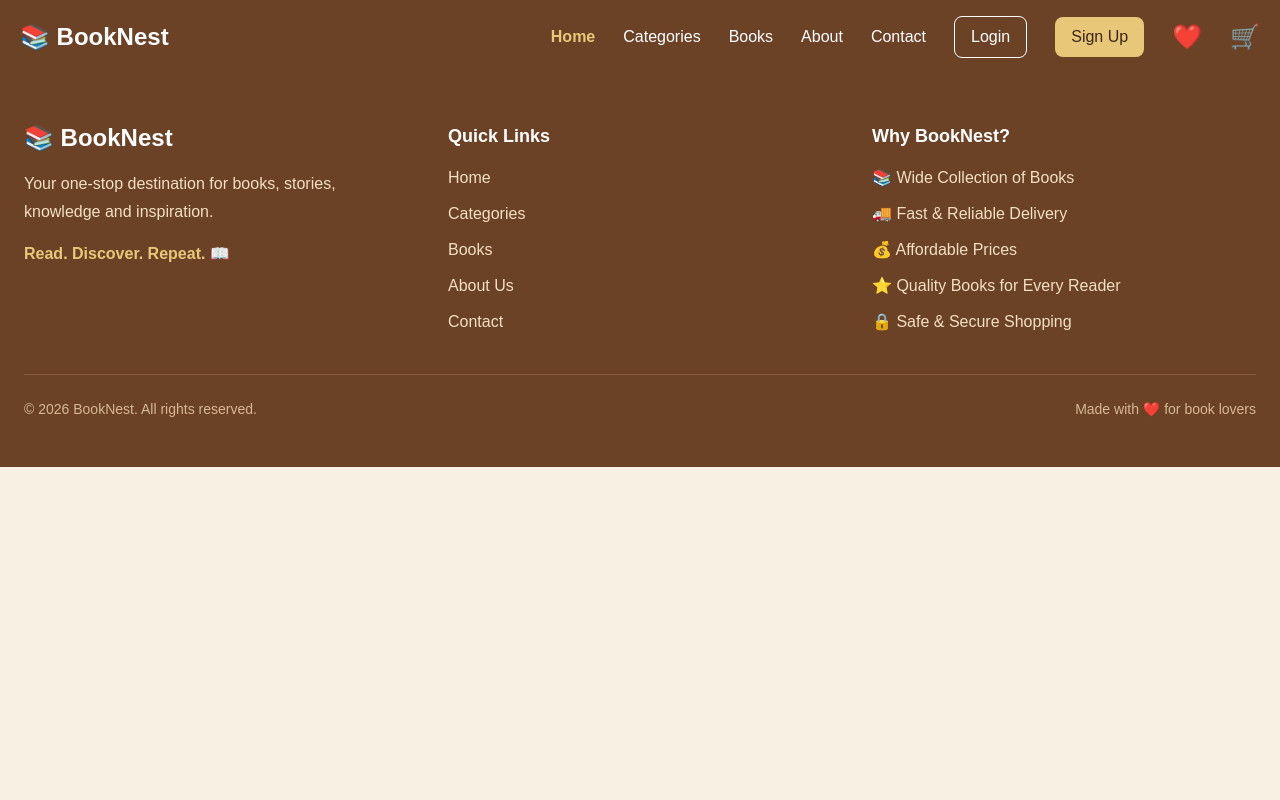
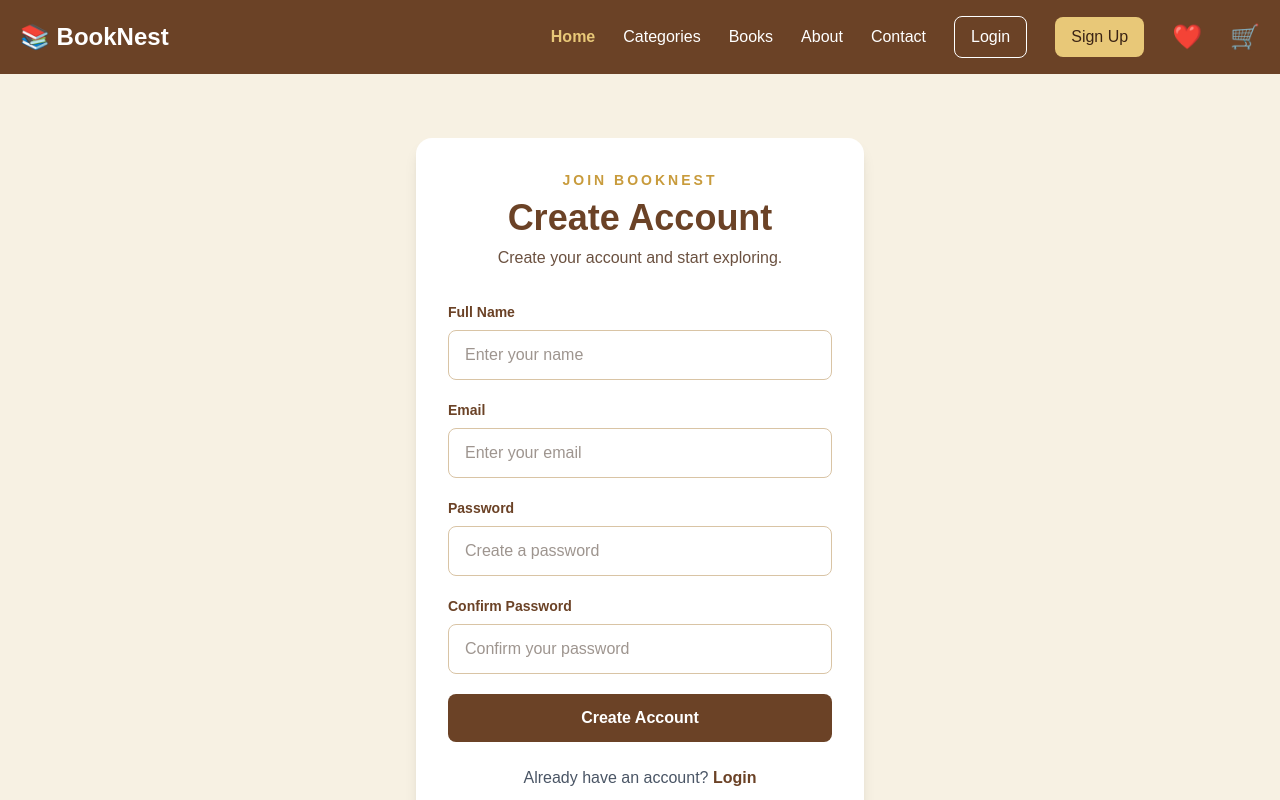
Before and after one commit to Harshita-lalchandani16/BookNest, a React (Vite) app: page /signup in a window 1280 px wide. Shown: the top 800 px of the page. Built offline with nearby package versions, Linux system fonts and the light colour scheme.

Commit message:
Login and Signup pages added

```diff
--- a/src/App.jsx
+++ b/src/App.jsx
@@ -13,6 +13,8 @@ import CategoryPage from "./pages/CategoryPage"
 import BookDetails from "./pages/BookDetails"
 import CartPage from "./pages/CartPage"
 import WishlistPage from "./pages/WishlistPage"
+import Login from "./pages/Login"
+import Signup from "./pages/Signup"
 
 function Home() {
   return (
@@ -45,6 +47,10 @@ function App() {
 
         <Route path="/wishlist" element={<WishlistPage />} />
 
+        <Route path="/login" element={<Login />} />
+
+        <Route path="/signup" element={<Signup />} />
+
       </Routes>
 
       <Footer />
--- a/src/components/Navbar.jsx
+++ b/src/components/Navbar.jsx
@@ -309,7 +309,8 @@ function Navbar() {
 
           {/* LOGIN */}
 
-          <button
+          <Link
+  to="/login"
   className="
     border border-white
     px-4 py-2
@@ -320,12 +321,13 @@ function Navbar() {
   "
 >
   Login
-          </button>
+</Link>
 
 
           {/* SIGN UP */}
 
-          <button
+        <Link
+  to="/signup"
   className="
     bg-[#E8C878]
     text-[#3B2415]
@@ -336,7 +338,7 @@ function Navbar() {
   "
 >
   Sign Up
-          </button>
+</Link>
 
 
           {/* WISHLIST */}
--- /dev/null
+++ b/src/pages/Login.jsx
@@ -0,0 +1,122 @@
+import { Link } from "react-router-dom"
+
+function Login() {
+  return (
+    <main className="min-h-screen bg-[#F7F1E3] px-6 py-16 flex items-center">
+
+      <div className="max-w-md w-full mx-auto">
+
+        <div className="bg-white rounded-2xl shadow-lg p-8">
+
+          {/* HEADING */}
+
+          <div className="text-center mb-8">
+
+            <p className="text-[#C89B3C] uppercase tracking-[3px] text-sm font-semibold">
+              Welcome Back
+            </p>
+
+            <h1 className="text-4xl font-bold text-[#6B4226] mt-2">
+              Login
+            </h1>
+
+            <p className="text-[#6B5140] mt-2">
+              Login to continue to BookNest.
+            </p>
+
+          </div>
+
+
+          {/* FORM */}
+
+          <form className="space-y-5">
+
+            <div>
+              <label className="block text-sm font-semibold text-[#6B4226] mb-2">
+                Email
+              </label>
+
+              <input
+                type="email"
+                placeholder="Enter your email"
+                className="
+                  w-full
+                  border
+                  border-[#D9C4A5]
+                  rounded-lg
+                  px-4
+                  py-3
+                  outline-none
+                  focus:ring-2
+                  focus:ring-[#E8C878]
+                "
+              />
+            </div>
+
+
+            <div>
+              <label className="block text-sm font-semibold text-[#6B4226] mb-2">
+                Password
+              </label>
+
+              <input
+                type="password"
+                placeholder="Enter your password"
+                className="
+                  w-full
+                  border
+                  border-[#D9C4A5]
+                  rounded-lg
+                  px-4
+                  py-3
+                  outline-none
+                  focus:ring-2
+                  focus:ring-[#E8C878]
+                "
+              />
+            </div>
+
+
+            <button
+              type="submit"
+              className="
+                w-full
+                bg-[#6B4226]
+                text-white
+                py-3
+                rounded-lg
+                font-semibold
+                hover:bg-[#4F301D]
+                transition
+              "
+            >
+              Login
+            </button>
+
+          </form>
+
+
+          {/* SIGNUP LINK */}
+
+          <p className="text-center text-gray-600 mt-6">
+
+            Don't have an account?{" "}
+
+            <Link
+              to="/signup"
+              className="font-semibold text-[#6B4226] hover:text-[#C89B3C]"
+            >
+              Sign Up
+            </Link>
+
+          </p>
+
+        </div>
+
+      </div>
+
+    </main>
+  )
+}
+
+export default Login
--- /dev/null
+++ b/src/pages/Signup.jsx
@@ -0,0 +1,176 @@
+import { Link } from "react-router-dom"
+
+function Signup() {
+  return (
+    <main className="min-h-screen bg-[#F7F1E3] px-6 py-16 flex items-center">
+
+      <div className="max-w-md w-full mx-auto">
+
+        <div className="bg-white rounded-2xl shadow-lg p-8">
+
+          {/* HEADING */}
+
+          <div className="text-center mb-8">
+
+            <p className="text-[#C89B3C] uppercase tracking-[3px] text-sm font-semibold">
+              Join BookNest
+            </p>
+
+            <h1 className="text-4xl font-bold text-[#6B4226] mt-2">
+              Create Account
+            </h1>
+
+            <p className="text-[#6B5140] mt-2">
+              Create your account and start exploring.
+            </p>
+
+          </div>
+
+
+          {/* FORM */}
+
+          <form className="space-y-5">
+
+            {/* NAME */}
+
+            <div>
+              <label className="block text-sm font-semibold text-[#6B4226] mb-2">
+                Full Name
+              </label>
+
+              <input
+                type="text"
+                placeholder="Enter your name"
+                className="
+                  w-full
+                  border
+                  border-[#D9C4A5]
+                  rounded-lg
+                  px-4
+                  py-3
+                  outline-none
+                  focus:ring-2
+                  focus:ring-[#E8C878]
+                "
+              />
+            </div>
+
+
+            {/* EMAIL */}
+
+            <div>
+              <label className="block text-sm font-semibold text-[#6B4226] mb-2">
+                Email
+              </label>
+
+              <input
+                type="email"
+                placeholder="Enter your email"
+                className="
+                  w-full
+                  border
+                  border-[#D9C4A5]
+                  rounded-lg
+                  px-4
+                  py-3
+                  outline-none
+                  focus:ring-2
+                  focus:ring-[#E8C878]
+                "
+              />
+            </div>
+
+
+            {/* PASSWORD */}
+
+            <div>
+              <label className="block text-sm font-semibold text-[#6B4226] mb-2">
+                Password
+              </label>
+
+              <input
+                type="password"
+                placeholder="Create a password"
+                className="
+                  w-full
+                  border
+                  border-[#D9C4A5]
+                  rounded-lg
+                  px-4
+                  py-3
+                  outline-none
+                  focus:ring-2
+                  focus:ring-[#E8C878]
+                "
+              />
+            </div>
+
+
+            {/* CONFIRM PASSWORD */}
+
+            <div>
+              <label className="block text-sm font-semibold text-[#6B4226] mb-2">
+                Confirm Password
+              </label>
+
+              <input
+                type="password"
+                placeholder="Confirm your password"
+                className="
+                  w-full
+                  border
+                  border-[#D9C4A5]
+                  rounded-lg
+                  px-4
+                  py-3
+                  outline-none
+                  focus:ring-2
+                  focus:ring-[#E8C878]
+                "
+              />
+            </div>
+
+
+            <button
+              type="submit"
+              className="
+                w-full
+                bg-[#6B4226]
+                text-white
+                py-3
+                rounded-lg
+                font-semibold
+                hover:bg-[#4F301D]
+                transition
+              "
+            >
+              Create Account
+            </button>
+
+          </form>
+
+
+          {/* LOGIN LINK */}
+
+          <p className="text-center text-gray-600 mt-6">
+
+            Already have an account?{" "}
+
+            <Link
+              to="/login"
+              className="font-semibold text-[#6B4226] hover:text-[#C89B3C]"
+            >
+              Login
+            </Link>
+
+          </p>
+
+        </div>
+
+      </div>
+
+    </main>
+  )
+}
+
+export default Signup
```
Lines whose indentation alone changed are shown as unchanged.
